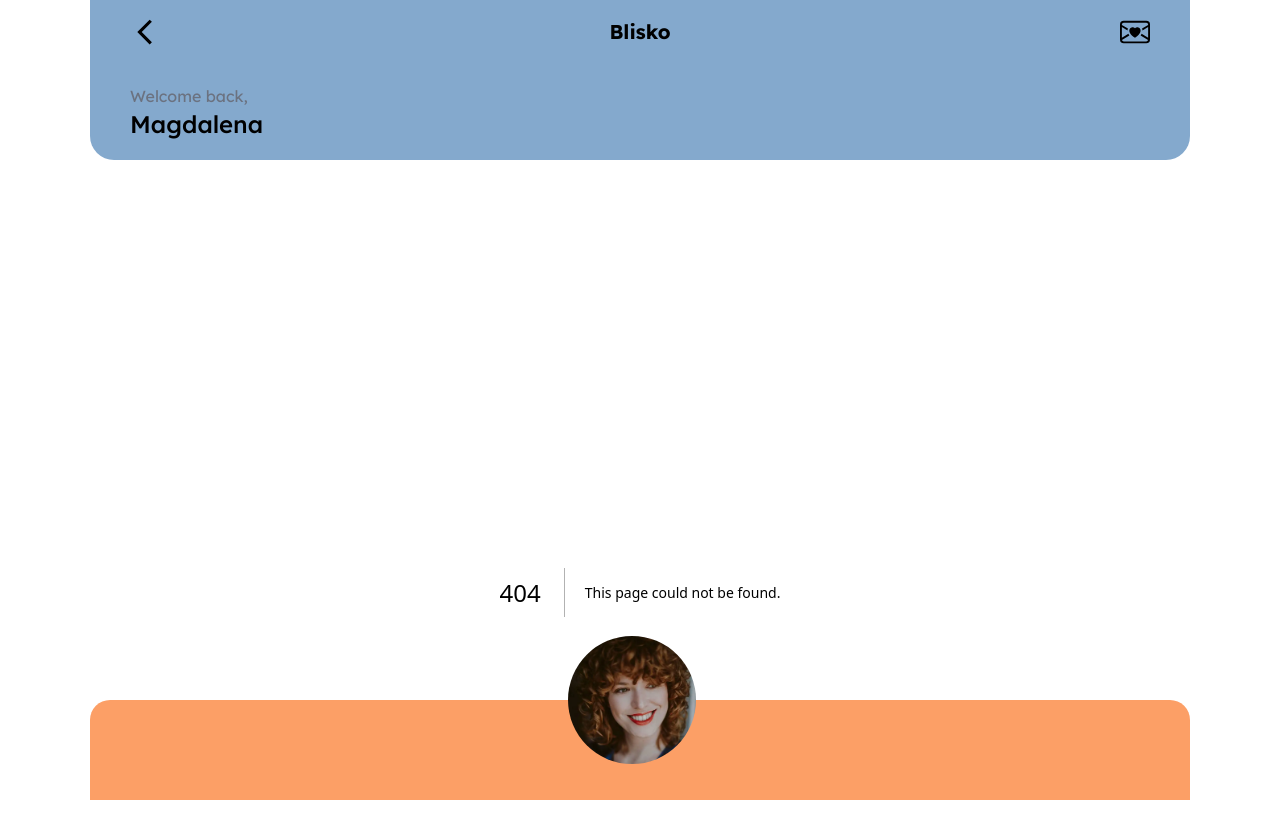
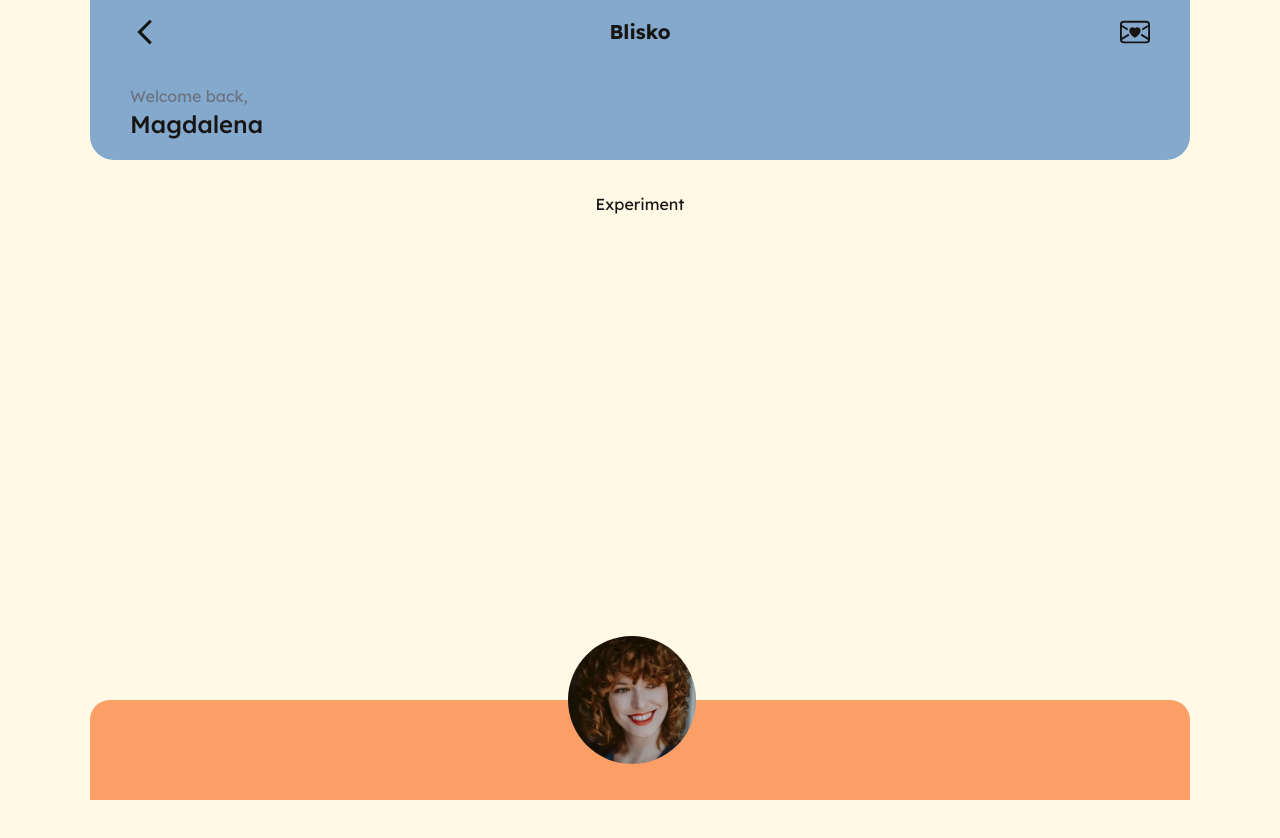
Before and after one commit to magdalena-karpinska/blisko-app, a Next.js app: page /experiment in a window 1280 px wide. Before the commit this address had no page. Shown: the top 838 px of the page. After the commit the page ends 800 px from the top, so only its background shows below. Built offline with nearby package versions, Linux system fonts and the light colour scheme.

Commit message:
Creates an experiment page

```diff
--- /dev/null
+++ b/src/app/experiment/page.tsx
@@ -0,0 +1,3 @@
+export default function Page() {
+  return <h1>Experiment</h1>;
+}
```
